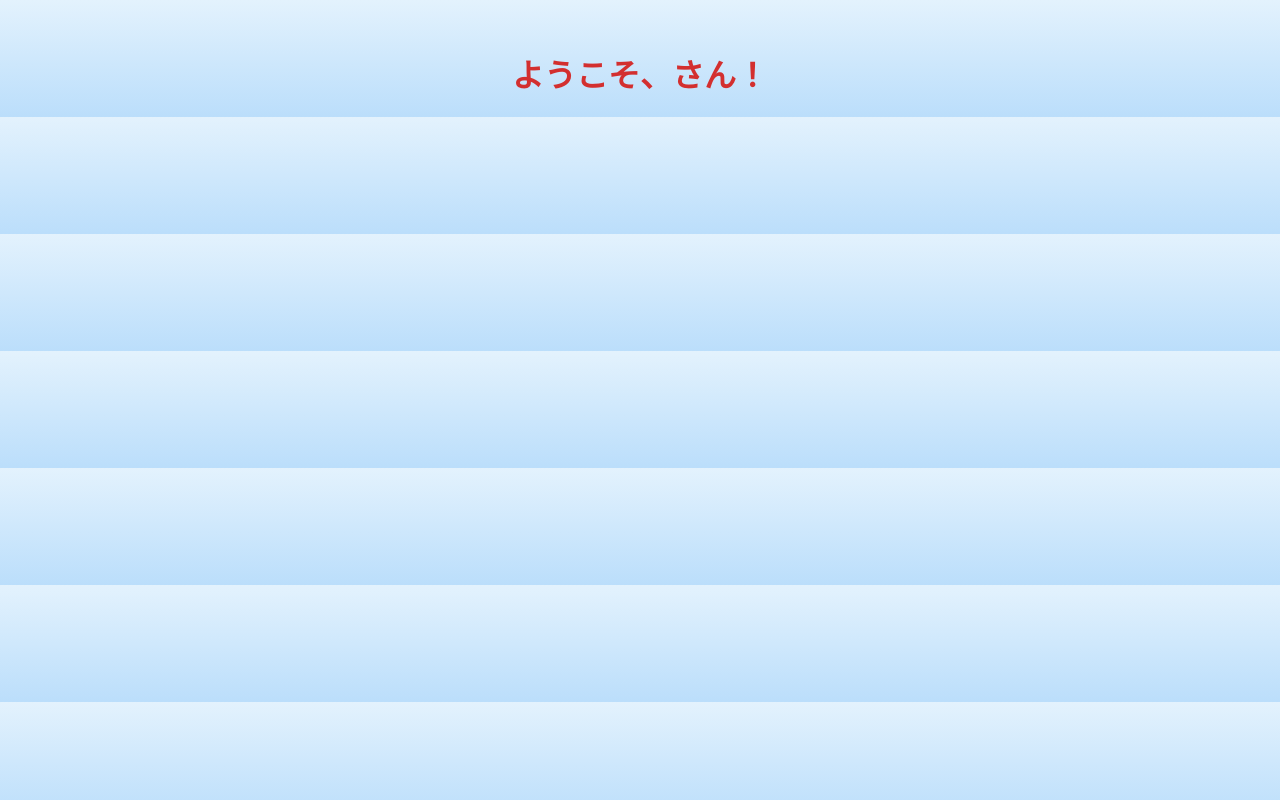
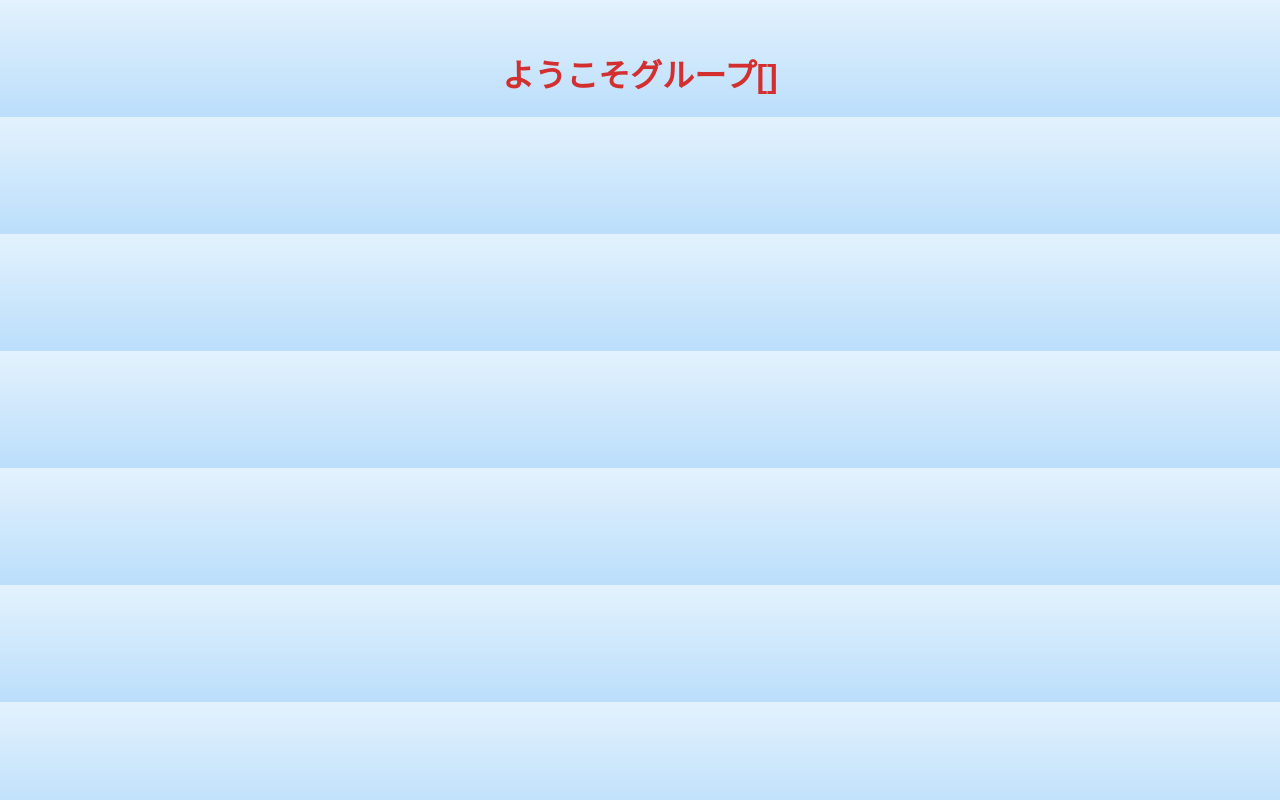
Before and after one commit to yamatai2007/hatarakanai-saibou-quiz, a plain HTML site: page nextPage.html in a window 1280 px wide. Drawn offline with Linux system fonts and the light colour scheme.

Commit message:
Update nextPage.html

```diff
--- a/nextPage.html
+++ b/nextPage.html
@@ -9,7 +9,7 @@
 </head>
 <body>
     <div class="container">
-        <h1>ようこそ、<span id="displayGroupName"></span>さん！</h1>
+        <h1>ようこそグループ[<span id="displayGroupName"></span>]</h1>
     </div>
 </body>
 </html>
```
